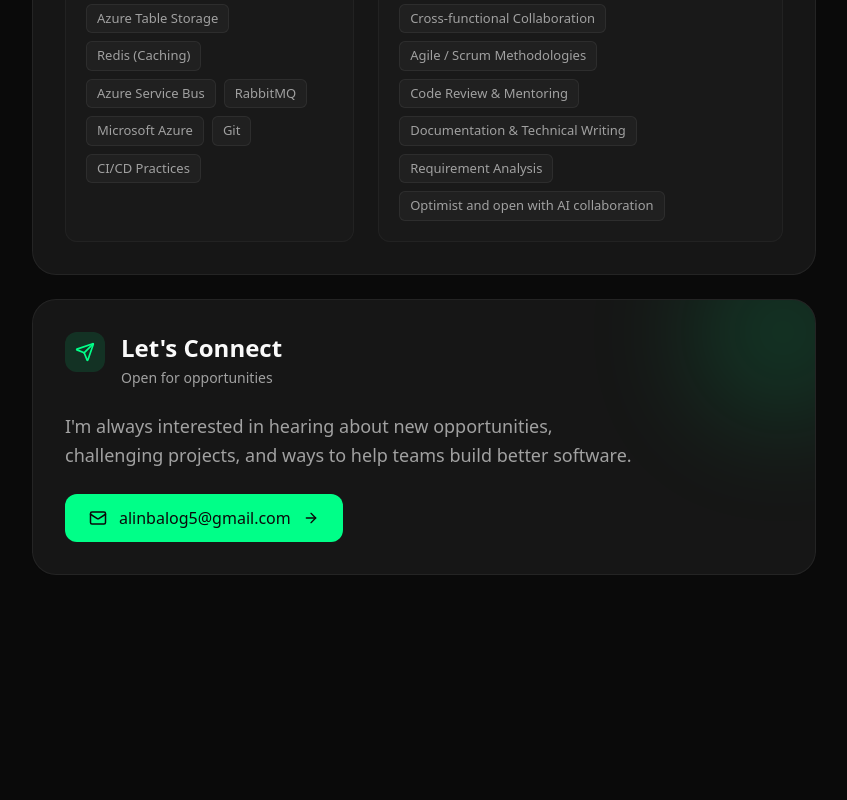
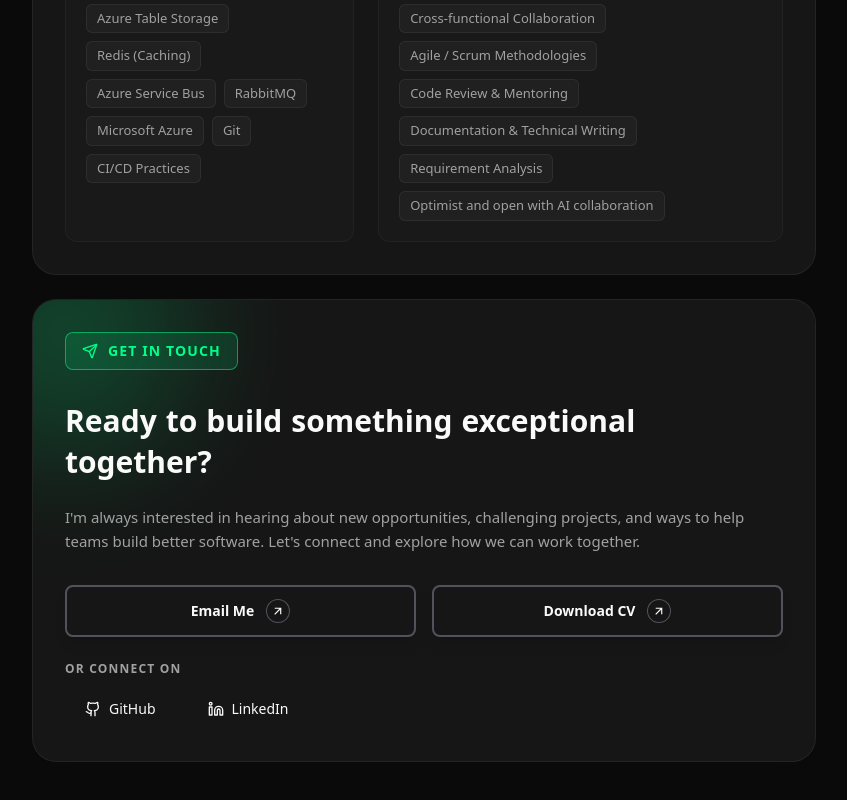
Before and after one commit to alinbalog/resume-site, a Next.js app in the folder resume-site/: page /resume.pdf in a window 1280 px wide. Shown: the part 2533-3333 px from the top of the page, without its empty margins (352-1199 px from the left). Before the commit the page ends 3204 px from the top, so only its background shows below. Built offline with nearby package versions, Linux system fonts and the light colour scheme.

Commit message:
Refactor Contact

```diff
--- a/resume-site/src/components/ContactSection.tsx
+++ b/resume-site/src/components/ContactSection.tsx
@@ -1,7 +1,8 @@
 "use client";
 
-import { motion } from "framer-motion";
-import { Send, Mail, ArrowRight } from "lucide-react";
+import { motion, useMotionValue, useSpring } from "framer-motion";
+import { Send, Mail, Github, Linkedin } from "lucide-react";
+import { MdArrowUpward } from "react-icons/md";
 import { resumeData } from "@/data/resume";
 import { ContentCard } from "./ContentCard";
 import { useTheme } from "@/context/ThemeContext";
@@ -9,83 +10,236 @@ import { useTheme } from "@/context/ThemeContext";
 export function ContactSection() {
   const { version } = useTheme();
 
+  // Mouse following blob
+  const mouseX = useMotionValue(0);
+  const mouseY = useMotionValue(0);
+
+  const smoothMouseX = useSpring(mouseX, { damping: 25, stiffness: 150 });
+  const smoothMouseY = useSpring(mouseY, { damping: 25, stiffness: 150 });
+
+  const handleMouseMove = (e: React.MouseEvent<HTMLDivElement>) => {
+    const rect = e.currentTarget.getBoundingClientRect();
+    mouseX.set(e.clientX - rect.left);
+    mouseY.set(e.clientY - rect.top);
+  };
+
+  // Framer Motion variants to propagate hover from button -> icon
+  const iconVariants = {
+    rest: { rotate: 45 },
+    hover: { rotate: 135, transition: { duration: 0.3 } },
+  };
+
+  // Split headline for staggered animation
+  const headlineWords = "Ready to build something exceptional together?".split(" ");
+
   return (
-    <ContentCard delay={0.4}>
-      <div className="relative">
-        {/* Background decoration */}
-        <div
-          className="absolute -top-20 -right-20 w-40 h-40 rounded-full blur-3xl opacity-20"
-          style={{ background: 'var(--accent)' }}
+    <ContentCard>
+      <div className="relative" onMouseMove={handleMouseMove}>
+        {/* Mouse-following blob */}
+        <motion.div
+          className="pointer-events-none absolute w-64 h-64 rounded-full blur-3xl opacity-20"
+          style={{
+            background: "var(--accent)",
+            x: smoothMouseX,
+            y: smoothMouseY,
+            translateX: "-50%",
+            translateY: "-50%",
+          }}
         />
 
         <div className="relative z-10">
-          <div className="flex items-start gap-4 mb-6">
+      {/* Pill-style title */}
+      <div className="mb-8">
         <div
-              className="w-10 h-10 rounded-xl flex items-center justify-center"
+          className="inline-flex items-center gap-2.5 px-4 py-2 rounded-lg"
           style={{
-                background: 'var(--accent-glow)',
+            background: "var(--accent-glow)",
+            border: "1px solid var(--accent-dim)",
           }}
         >
-              <Send size={20} style={{ color: 'var(--accent)' }} />
-            </div>
-            <div>
-              <h2
-                className="text-xl lg:text-2xl font-bold"
-                style={{ fontFamily: 'var(--font-display)' }}
+          <Send size={16} style={{ color: "var(--accent)" }} />
+          <span
+            className="text-sm font-semibold tracking-wide uppercase"
+            style={{
+              color: "var(--accent)",
+              fontFamily: "var(--font-display)",
+              letterSpacing: "0.08em",
+            }}
           >
-                Let's Connect
-              </h2>
-              <p
-                className="text-sm mt-1"
-                style={{ color: 'var(--foreground-muted)' }}
-              >
-                Open for opportunities
-              </p>
+            Get in Touch
+          </span>
         </div>
       </div>
 
-          <motion.p
-            initial={{ opacity: 0 }}
-            whileInView={{ opacity: 1 }}
-            viewport={{ once: true }}
-            transition={{ delay: 0.2 }}
-            className="text-lg mb-6 leading-relaxed max-w-xl"
+      {/* Headline — blur-in from below, word by word */}
+      <h3
+        className="text-2xl lg:text-3xl font-bold mb-6 leading-tight flex flex-wrap gap-x-[0.3em] gap-y-1"
         style={{
-              color: 'var(--foreground-muted)',
-              fontFamily: version === "3" ? 'var(--font-serif)' : 'inherit',
-              fontStyle: version === "3" ? 'italic' : 'normal',
+          fontFamily:
+            version === "3" ? "var(--font-serif)" : "var(--font-display)",
+          fontStyle: version === "3" ? "italic" : "normal",
         }}
       >
-            I'm always interested in hearing about new opportunities,
-            challenging projects, and ways to help teams build better software.
+        {headlineWords.map((word, i) => (
+          <motion.span
+            key={i}
+            initial={{ opacity: 0, y: 18, filter: "blur(10px)" }}
+            whileInView={{ opacity: 1, y: 0, filter: "blur(0px)" }}
+            viewport={{ once: true, margin: "-40px" }}
+            transition={{
+              duration: 0.6,
+              delay: 0.15 + i * 0.045,
+              ease: [0.25, 0.46, 0.45, 0.94],
+            }}
+            className="inline-block"
+          >
+            {word}
+          </motion.span>
+        ))}
+      </h3>
+
+      {/* Description */}
+      <motion.p
+        initial={{ opacity: 0, y: 12, filter: "blur(4px)" }}
+        whileInView={{ opacity: 1, y: 0, filter: "blur(0px)" }}
+        viewport={{ once: true, margin: "-40px" }}
+        transition={{ delay: 0.5, duration: 0.55, ease: [0.25, 0.46, 0.45, 0.94] }}
+        className="leading-relaxed text-[15px] mb-8"
+        style={{ color: "var(--foreground-muted)" }}
+      >
+        I'm always interested in hearing about new opportunities, challenging projects,
+        and ways to help teams build better software. Let's connect and explore how we
+        can work together.
       </motion.p>
 
+      {/* Primary CTAs - Email and CV */}
+      <motion.div
+        initial={{ opacity: 0, y: 12, filter: "blur(4px)" }}
+        whileInView={{ opacity: 1, y: 0, filter: "blur(0px)" }}
+        viewport={{ once: true, margin: "-40px" }}
+        transition={{ delay: 0.62, duration: 0.55, ease: [0.25, 0.46, 0.45, 0.94] }}
+        className="flex flex-col sm:flex-row gap-4 mb-6"
+      >
         <motion.a
           href={`mailto:${resumeData.personal.email}`}
-            initial={{ opacity: 0, y: 20 }}
-            whileInView={{ opacity: 1, y: 0 }}
-            viewport={{ once: true }}
-            transition={{ delay: 0.3 }}
-            whileHover={{ scale: 1.02, x: 5 }}
-            whileTap={{ scale: 0.98 }}
-            className="inline-flex items-center gap-3 px-6 py-3 rounded-xl font-medium transition-all duration-300 group"
+          initial="rest"
+          whileHover="hover"
+          whileTap={{ scale: 0.97 }}
+          className="group/btn relative flex flex-1 items-center justify-center gap-3 overflow-hidden rounded-lg py-3 px-5 font-semibold text-sm cursor-pointer border-2 shadow-lg border-zinc-600"
           style={{
-              background: version === "5"
-                ? 'transparent'
-                : 'var(--accent)',
-              color: version === "5"
-                ? 'var(--accent)'
-                : 'var(--background)',
-              border: version === "5" ? '2px solid var(--accent)' : 'none',
+            fontFamily: "var(--font-display)",
           }}
         >
-            <Mail size={18} />
-            <span>{resumeData.personal.email}</span>
-            <ArrowRight
-              size={16}
-              className="group-hover:translate-x-1 transition-transform"
+          <span className="relative z-20">Email Me</span>
+
+          <motion.div
+            variants={iconVariants}
+            className="relative z-20 flex items-center justify-center w-6 h-6 rounded-full border border-zinc-600 p-1"
+          >
+            <MdArrowUpward size={14} />
+          </motion.div>
+
+          {/* Circular fill animation (kept for visual cohesion) */}
+          <motion.div
+            className="absolute left-0 top-1/2 w-full aspect-square rounded-full z-0 scale-0 -translate-x-1/2"
+            style={{
+              background: 'var(--accent)',
+              translateY: '-50%',
+            }}
+            initial={{ scale: 0, translateX: '-50%' }}
+            whileHover={{ scale: 2.5, translateX: 0 }}
+            transition={{ duration: 0.7, ease: 'easeOut' }}
           />
         </motion.a>
+
+        <motion.a
+          href="/resume.pdf"
+          download="Alin_Balog_Resume.pdf"
+          initial="rest"
+          whileHover="hover"
+          whileTap={{ scale: 0.97 }}
+          className="group/btn relative flex flex-1 items-center justify-center gap-3 overflow-hidden rounded-lg py-3 px-5 font-semibold text-sm cursor-pointer border-2 shadow-lg border-zinc-600"
+          style={{
+            fontFamily: "var(--font-display)",
+          }}
+        >
+          <span className="relative z-20">Download CV</span>
+
+          <motion.div
+            variants={iconVariants}
+            className="relative z-20 flex items-center justify-center w-6 h-6 rounded-full border border-zinc-600 p-1"
+          >
+            <MdArrowUpward size={14} />
+          </motion.div>
+
+          {/* Circular fill animation (kept for visual cohesion) */}
+          <motion.div
+            className="absolute left-0 top-1/2 w-full aspect-square rounded-full z-0 scale-0 -translate-x-1/2"
+            style={{
+              background: 'var(--accent)',
+              translateY: '-50%',
+            }}
+            initial={{ scale: 0, translateX: '-50%' }}
+            whileHover={{ scale: 2.5, translateX: 0 }}
+            transition={{ duration: 0.7, ease: 'easeOut' }}
+          />
+        </motion.a>
+      </motion.div>
+
+      {/* Secondary CTAs - Social Links */}
+      <motion.div
+        initial={{ opacity: 0, y: 12, filter: "blur(4px)" }}
+        whileInView={{ opacity: 1, y: 0, filter: "blur(0px)" }}
+        viewport={{ once: true, margin: "-40px" }}
+        transition={{ delay: 0.74, duration: 0.55, ease: [0.25, 0.46, 0.45, 0.94] }}
+      >
+        <p
+          className="text-xs uppercase tracking-wider mb-3 font-semibold"
+          style={{
+            color: "var(--foreground-muted)",
+            fontFamily: "var(--font-display)",
+            letterSpacing: "0.1em",
+          }}
+        >
+          Or connect on
+        </p>
+        <div className="flex flex-wrap gap-3">
+          <motion.a
+            href={resumeData.personal.github}
+            target="_blank"
+            rel="noopener noreferrer"
+            whileHover={{ scale: 1.05, y: -2 }}
+            whileTap={{ scale: 0.95 }}
+            transition={{ duration: 0.2, ease: [0.25, 0.46, 0.45, 0.94] }}
+            className="inline-flex items-center gap-2 px-5 py-2.5 rounded-lg font-medium text-sm"
+            style={{
+              background: "var(--card-background)",
+              color: "var(--foreground)",
+              border: "1.5px solid var(--border)",
+            }}
+          >
+            <Github size={16} />
+            <span>GitHub</span>
+          </motion.a>
+          <motion.a
+            href={resumeData.personal.linkedin}
+            target="_blank"
+            rel="noopener noreferrer"
+            whileHover={{ scale: 1.05, y: -2 }}
+            whileTap={{ scale: 0.95 }}
+            transition={{ duration: 0.2, ease: [0.25, 0.46, 0.45, 0.94] }}
+            className="inline-flex items-center gap-2 px-5 py-2.5 rounded-lg font-medium text-sm"
+            style={{
+              background: "var(--card-background)",
+              color: "var(--foreground)",
+              border: "1.5px solid var(--border)",
+            }}
+          >
+            <Linkedin size={16} />
+            <span>LinkedIn</span>
+          </motion.a>
+        </div>
+      </motion.div>
         </div>
       </div>
     </ContentCard>
```
Lines whose indentation alone changed are shown as unchanged.
